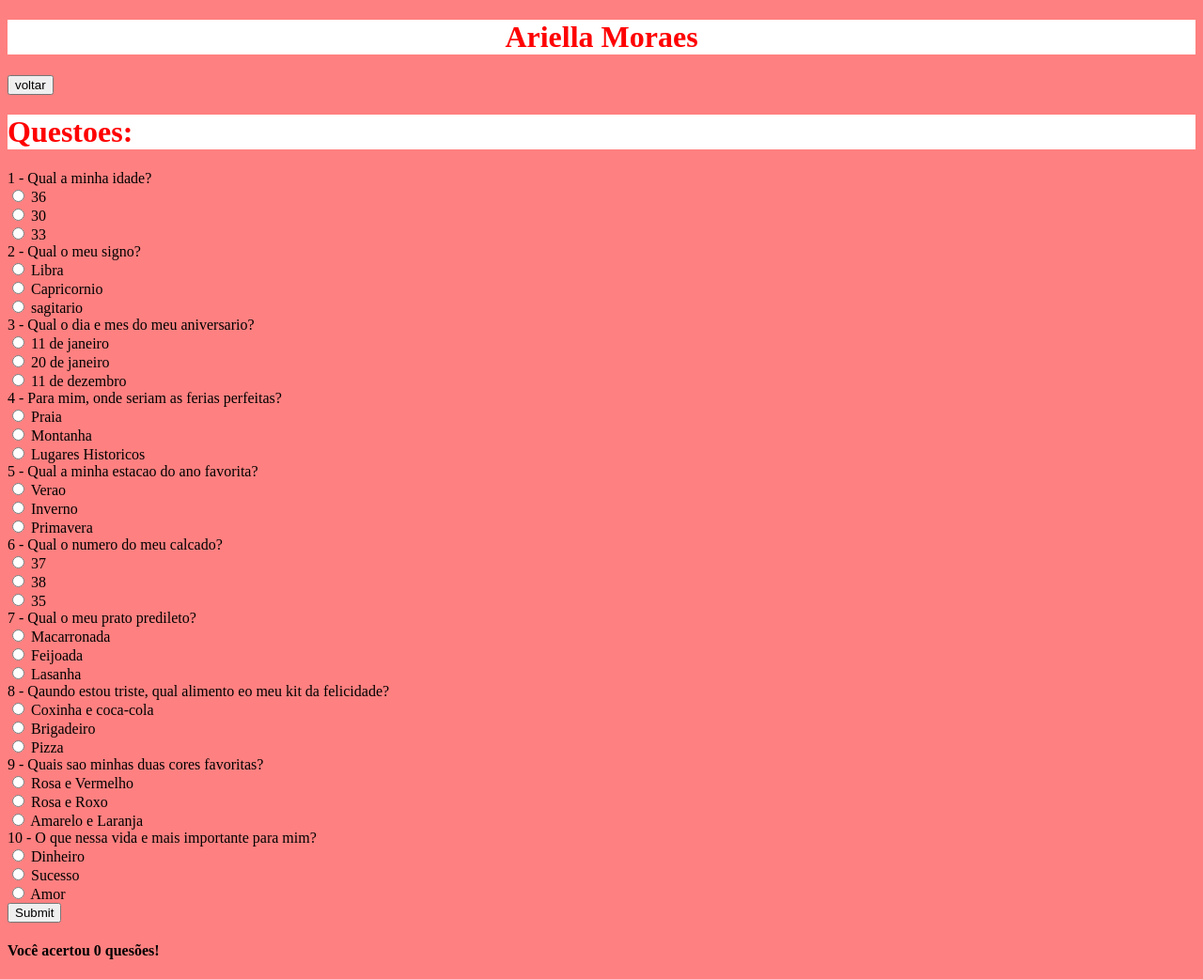
After one commit to AriellaMoraes/QuizAriella, a Flask app: page /formulario in a window 1280 px wide. The commit adds this page. Shown: the whole page at 94% size. Run offline with Flask 2, Linux system fonts and the light colour scheme.

Commit message:
Envio das questoes e contagem de acertos

```diff
--- /dev/null
+++ b/database/perguntas.py
@@ -0,0 +1,53 @@
+perguntas = [
+    {
+        'id': 1,
+        'pergunta': '1 - Qual a minha idade?',
+        'respostas': [['36', False], ['30', False], ['33', True]]
+    },
+    {
+        'id': 2,
+        'pergunta': '2 - Qual o meu signo?',
+        'respostas': [['Libra', False], ['Capricornio', True], ['sagitario', False]]
+    },
+    {
+        'id': 3,
+        'pergunta': '3 - Qual o dia e mes do meu aniversario?',
+        'respostas': [['11 de janeiro', True], ['20 de janeiro', False ], ['11 de dezembro', False]]
+    },
+    {
+        'id': 4,
+        'pergunta': '4 - Para mim, onde seriam as ferias perfeitas?',
+        'respostas': [['Praia', True], ['Montanha', False ], ['Lugares Historicos', False]]
+    },
+    {
+        'id': 5,
+        'pergunta': '5 - Qual a minha estacao do ano favorita?',
+        'respostas': [['Verao', True ], ['Inverno', False ], ['Primavera', False ]]
+    },
+    {
+        'id': 6,
+        'pergunta': '6 - Qual o numero do meu calcado?',
+        'respostas': [['37', False ], ['38', True ], ['35', False ]]
+    },
+    {
+        'id': 7,
+        'pergunta': '7 - Qual o meu prato predileto?',
+        'respostas': [['Macarronada', False ], ['Feijoada', False ], ['Lasanha', True]]
+    },
+    {
+        'id': 8,
+        'pergunta': '8 - Qaundo estou triste, qual alimento eo meu kit da felicidade?',
+        'respostas': [['Coxinha e coca-cola', True ], ['Brigadeiro', False], ['Pizza', False]]
+    },
+    {
+        'id': 9,
+        'pergunta': '9 - Quais sao minhas duas cores favoritas?',
+        'respostas': [['Rosa e Vermelho', False ], ['Rosa e Roxo', True ], ['Amarelo e Laranja', False]]
+    },
+    {
+        'id': 10,
+        'pergunta': '10 - O que nessa vida e mais importante para mim?',
+        'respostas': [['Dinheiro', False ], ['Sucesso', False ], ['Amor', True]]
+    },
+
+]
--- a/main.py
+++ b/main.py
@@ -1,6 +1,7 @@
 # !/usr/bin/env python
 # coding: utf-8
 from flask import Flask, render_template, request, url_for
+from database.perguntas import perguntas
 
 app = Flask(__name__, template_folder='templates')
 
@@ -8,4 +9,25 @@ app = Flask(__name__, template_folder='templates')
 def home():
     return render_template('home.html')
 
+@app.route('/nome', methods=['GET', 'POST'])
+def nome():
+    data = request.form.to_dict()
+    app.logger.info(data)
+    return render_template('nome.html', nome=data)
+
+def calcula(resultado):
+    cont = 0
+    for resposta in resultado.values():
+        if resposta == "True":
+            cont +=1
+    return cont
+
+@app.route('/formulario', methods=['GET', 'POST'])
+def formulario():
+    data = request.form.to_dict()
+    cont = calcula(data)
+    app.logger.info(data)
+    return render_template('formulario.html', perguntas = perguntas, cont = cont)
+
+
 app.run(port=5000, host='localhost', debug=True)
--- a/templates/base.html
+++ b/templates/base.html
@@ -7,7 +7,18 @@
             }
             #inicio
             {
-                background-color: white; text-align: center;
+                background-color: white;
+            }
+            h1 {
+                background-color: white;
+                color: red;
+            }
+            h2 {
+                color: red
+            }
+            .centraliza
+            {
+                text-align: center;
             }
         </style>
         <meta charset="UTF-8"/>
@@ -18,6 +29,9 @@
     </head>
 
     <body>
+
+        <h1 class="centraliza">Ariella Moraes </h1>
+
         {% block conteudo %}
 
         {% endblock %}
--- /dev/null
+++ b/templates/formulario.html
@@ -0,0 +1,22 @@
+{% extends 'base.html' %}
+
+{% block conteudo %}
+
+<a href="http://localhost:5000/nome?">   <input type="button" value="voltar" /> </a>
+<h1>
+    Questoes:
+</h1>
+<form method="POST">
+    {% for pergunta in perguntas %}
+        <span> {{pergunta.pergunta}} </span><br>
+        {% for resposta in pergunta.respostas %}
+            <input type="radio" name="input_resposta-{{pergunta.id}}" value="{{ resposta.1 }}">
+            <span> {{resposta.0}} </span><br>
+        {%endfor%}
+    {%endfor%}
+    <input type="submit" value="Submit">
+</form>
+<h4>Você acertou {{cont}} quesões!</h4>
+
+
+{% endblock %}
```
Also changed, not shown: templates/home.html (+8 -5 lines), templates/nome.html (added, +16 -0 lines).
